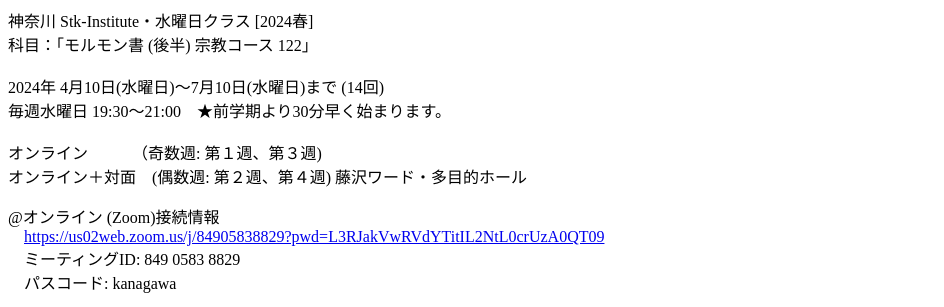
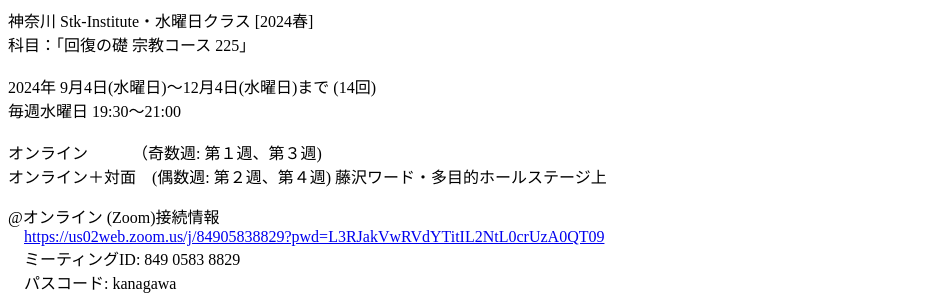
Before and after one commit to k-kameta/202409-fujisawa_inst_225-Restoration, a plain HTML site: page index.html in a window 1280 px wide. Shown: the top 307 px of the page, without its empty margins (0-944 px from the left). Drawn offline with Linux system fonts and the light colour scheme; grey boxes are pictures that could not be loaded.

Commit message:
Update index.html

```diff
--- a/index.html
+++ b/index.html
@@ -2,16 +2,16 @@
 <html>
   <head>
     <meta http-equiv="content-type" content="text/html; charset=UTF-8">
-    <title>神奈川 Stk-Institute・水曜日クラス [2024春]</title>
+    <title>神奈川 Stk-Institute・水曜日クラス [2024秋]</title>
   </head>
   <body>神奈川 Stk-Institute・水曜日クラス [2024春]<br>
-    科目：「モルモン書 (後半) 宗教コース 122」 <br>
+    科目：「回復の礎 宗教コース 225」 <br>
     <br>
-    2024年 4月10日(水曜日)～7月10日(水曜日)まで (14回)<br>
-    毎週水曜日 19:30～21:00　★前学期より30分早く始まります。<br>
+    2024年 9月4日(水曜日)～12月4日(水曜日)まで (14回)<br>
+    毎週水曜日 19:30～21:00<br>
     <br>
     オンライン&nbsp;&nbsp;&nbsp;&nbsp;&nbsp;&nbsp;&nbsp;&nbsp;&nbsp;&nbsp; （奇数週: 第１週、第３週) <br>
-    オンライン＋対面&nbsp;&nbsp;&nbsp; (偶数週: 第２週、第４週) 藤沢ワード・多目的ホール
+    オンライン＋対面&nbsp;&nbsp;&nbsp; (偶数週: 第２週、第４週) 藤沢ワード・多目的ホールステージ上
     <p>@オンライン (Zoom)接続情報<br>
       &nbsp; &nbsp; <a href="https://us02web.zoom.us/j/84905838829?pwd=L3RJakVwRVdYTitIL2NtL0crUzA0QT09">https://us02web.zoom.us/j/84905838829?pwd=L3RJakVwRVdYTitIL2NtL0crUzA0QT09</a><br>
       &nbsp;&nbsp;&nbsp; ミーティングID: 849 0583 8829<br>
```
